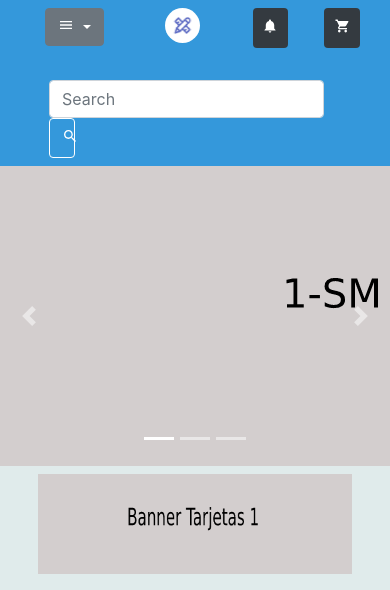
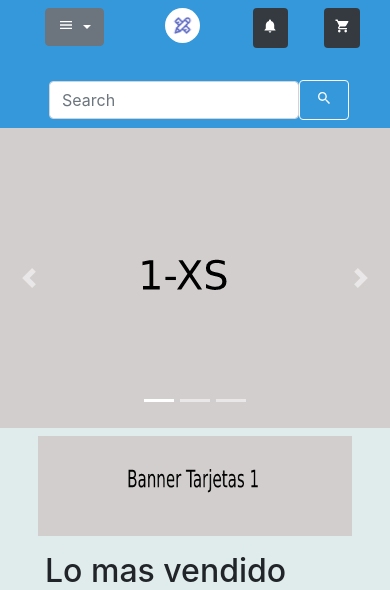
Before and after one commit to Cristian-Mansilla/Proyecto-Integrador-Ecommerce, a PHP site: page / in a window 390 px wide. Shown: the top 590 px of the page. Run offline with PHP 8.4, Linux system fonts and the light colour scheme.

Commit message:
Inex terminado

```diff
--- a/css/master.css
+++ b/css/master.css
@@ -160,15 +160,15 @@
 }
 #caroussel1{
   height: 300px;
-  background-image: url(../img/index/caroussel1-sm.png);
+  background-image: url(../img/index/caroussel1-xs.png);
 }
 #caroussel2{
   height: 300px;
-  background-image: url(../img/index/caroussel2-sm.png);
+  background-image: url(../img/index/caroussel2-xs.png);
 }
 #caroussel3{
   height: 300px;
-  background-image: url(../img/index/caroussel3-sm.png);
+  background-image: url(../img/index/caroussel3-xs.png);
 }
 }
 @media (max-width: 767px) and (min-width: 576px) {
--- a/header.php
+++ b/header.php
@@ -76,8 +76,8 @@
   </div>
   <div class="container">
     <form class="form-inline row my-2 col-12 ml-1">
-     <input class="form-control col-11" type="search" placeholder="Search" aria-label="Search">
-     <button class="btn btn-outline-success col-1 text-white borde-blanco" type="submit"><ion-icon name="search"></ion-icon></button>
+     <input class="form-control col-10 col-md-11" type="search" placeholder="Search" aria-label="Search">
+     <button class="btn btn-outline-success col-2 col-md-1 text-center text-white borde-blanco" type="submit"><ion-icon name="search"></ion-icon></button>
    </form>
   </div>
 
```
Also changed, not shown: img/index/caroussel1-xs.png (added), img/index/caroussel2-xs.png (added), img/index/caroussel3-xs.png (added), 3 other files.
